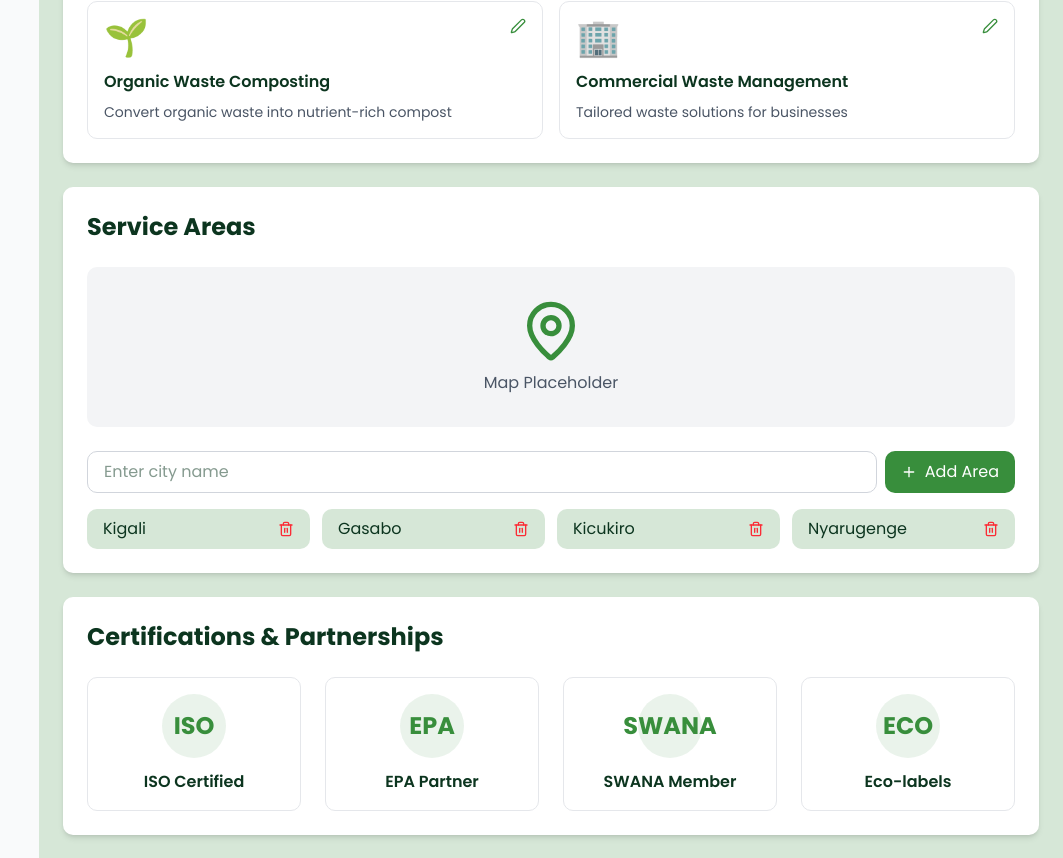
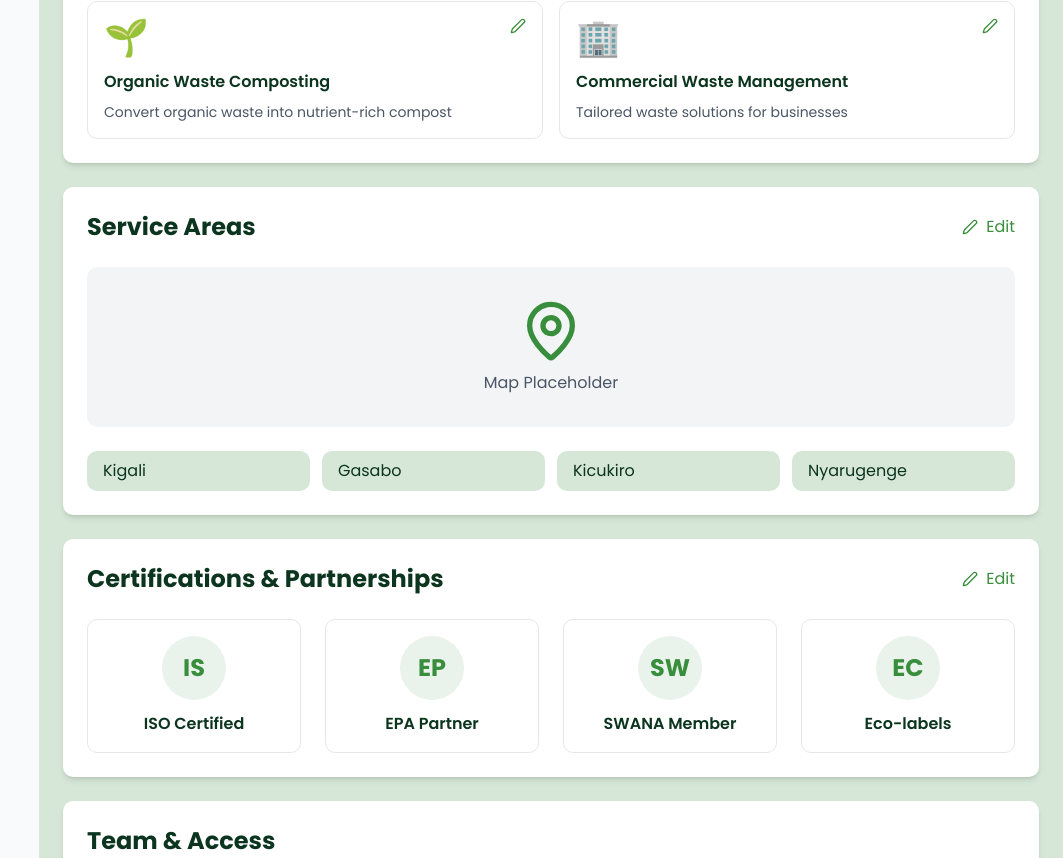
Before and after one commit to SheCanCODE-Capstone-Projects/Greenex_fe, a Next.js app: page /wasteCompanyDashboard/profile in a window 1280 px wide. Shown: the part 822-1680 px from the top of the page, without its empty margins (217-1280 px from the left). Built offline with nearby package versions, Linux system fonts and the light colour scheme.

Commit message:
feat: added an option to upload an image on logo

```diff
--- a/src/app/wasteCompanyDashboard/profile/page.tsx
+++ b/src/app/wasteCompanyDashboard/profile/page.tsx
@@ -1,7 +1,7 @@
 "use client";
 
 import { useState } from "react";
-import { Edit2, Save, X, Mail, Phone, MapPin, Linkedin, Twitter, Facebook, Plus, Trash2 } from "lucide-react";
+import { Edit2, Save, X, Mail, Phone, MapPin, Linkedin, Twitter, Facebook, Plus, Trash2, Upload } from "lucide-react";
 import {
   initialCompanyInfo,
   initialAboutUs,
@@ -39,6 +39,7 @@ interface Certification {
   id: string;
   name: string;
   logo: string;
+  logoImage?: string;
 }
 
 interface TeamMember {
@@ -73,6 +74,23 @@ export default function ProfilePage() {
 
   const [newMemberEmail, setNewMemberEmail] = useState("");
   const [newAreaCity, setNewAreaCity] = useState("");
+
+  const handleLogoUpload = (certId: string, e: React.ChangeEvent<HTMLInputElement>) => {
+    const file = e.target.files?.[0];
+    if (file) {
+      const reader = new FileReader();
+      reader.onloadend = () => {
+        setCertifications(certifications.map(c =>
+          c.id === certId ? {...c, logoImage: reader.result as string} : c
+        ));
+      };
+      reader.readAsDataURL(file);
+    }
+  };
+
+  const getLogoPlaceholder = (name: string) => {
+    return name.substring(0, 2).toUpperCase();
+  };
 
   return (
     <div className="min-h-screen bg-light-bg p-6">
@@ -323,7 +341,35 @@ export default function ProfilePage() {
 
         {/* Service Areas Section */}
         <div className="bg-white rounded-lg shadow-md p-6">
-          <h2 className="text-2xl font-bold text-dark-bg mb-6">Service Areas</h2>
+          <div className="flex justify-between items-center mb-6">
+            <h2 className="text-2xl font-bold text-dark-bg">Service Areas</h2>
+            {editingSection !== "areas" ? (
+              <button
+                onClick={() => setEditingSection("areas")}
+                className="flex items-center gap-2 text-primary-green hover:text-secondary-green"
+              >
+                <Edit2 className="w-4 h-4" />
+                Edit
+              </button>
+            ) : (
+              <div className="flex gap-2">
+                <button
+                  onClick={() => setEditingSection(null)}
+                  className="flex items-center gap-2 bg-primary-green text-white px-4 py-2 rounded-lg hover:bg-secondary-green"
+                >
+                  <Save className="w-4 h-4" />
+                  Save
+                </button>
+                <button
+                  onClick={() => setEditingSection(null)}
+                  className="flex items-center gap-2 bg-gray-300 text-dark-bg px-4 py-2 rounded-lg hover:bg-gray-400"
+                >
+                  <X className="w-4 h-4" />
+                  Cancel
+                </button>
+              </div>
+            )}
+          </div>
 
           <div className="mb-6 bg-gray-100 rounded-lg p-8 flex items-center justify-center">
             <div className="text-center">
@@ -332,6 +378,7 @@ export default function ProfilePage() {
             </div>
           </div>
 
+          {editingSection === "areas" && (
             <div className="flex gap-2 mb-4">
               <input
                 type="text"
@@ -353,17 +400,20 @@ export default function ProfilePage() {
                 Add Area
               </button>
             </div>
+          )}
 
           <div className="grid grid-cols-2 md:grid-cols-4 gap-3">
             {serviceAreas.map(area => (
               <div key={area.id} className="flex items-center justify-between bg-light-bg rounded-lg px-4 py-2">
                 <span className="text-dark-bg">{area.city}</span>
+                {editingSection === "areas" && (
                   <button
                     onClick={() => setServiceAreas(serviceAreas.filter(a => a.id !== area.id))}
                     className="text-red-500 hover:text-red-700"
                   >
                     <Trash2 className="w-4 h-4" />
                   </button>
+                )}
               </div>
             ))}
           </div>
@@ -371,17 +421,92 @@ export default function ProfilePage() {
 
         {/* Certifications & Partnerships */}
         <div className="bg-white rounded-lg shadow-md p-6">
-          <h2 className="text-2xl font-bold text-dark-bg mb-6">Certifications & Partnerships</h2>
+          <div className="flex justify-between items-center mb-6">
+            <h2 className="text-2xl font-bold text-dark-bg">Certifications & Partnerships</h2>
+            {editingSection !== "certifications" ? (
+              <button
+                onClick={() => setEditingSection("certifications")}
+                className="flex items-center gap-2 text-primary-green hover:text-secondary-green"
+              >
+                <Edit2 className="w-4 h-4" />
+                Edit
+              </button>
+            ) : (
+              <div className="flex gap-2">
+                <button
+                  onClick={() => setEditingSection(null)}
+                  className="flex items-center gap-2 bg-primary-green text-white px-4 py-2 rounded-lg hover:bg-secondary-green"
+                >
+                  <Save className="w-4 h-4" />
+                  Save
+                </button>
+                <button
+                  onClick={() => setEditingSection(null)}
+                  className="flex items-center gap-2 bg-gray-300 text-dark-bg px-4 py-2 rounded-lg hover:bg-gray-400"
+                >
+                  <X className="w-4 h-4" />
+                  Cancel
+                </button>
+              </div>
+            )}
+          </div>
           <div className="grid grid-cols-2 md:grid-cols-4 gap-6">
             {certifications.map(cert => (
-              <div key={cert.id} className="border border-gray-200 rounded-lg p-4 text-center hover:shadow-lg transition-shadow">
-                <div className="w-16 h-16 bg-primary-green/10 rounded-full flex items-center justify-center mx-auto mb-3">
-                  <span className="text-2xl font-bold text-primary-green">{cert.logo}</span>
+              <div key={cert.id} className="border border-gray-200 rounded-lg p-4 text-center hover:shadow-lg transition-shadow relative">
+                {editingSection === "certifications" && (
+                  <button
+                    onClick={() => setCertifications(certifications.filter(c => c.id !== cert.id))}
+                    className="absolute top-2 right-2 text-red-500 hover:text-red-700"
+                  >
+                    <Trash2 className="w-4 h-4" />
+                  </button>
+                )}
+                <div className="w-16 h-16 bg-primary-green/10 rounded-full flex items-center justify-center mx-auto mb-3 overflow-hidden relative group">
+                  {cert.logoImage ? (
+                    <img src={cert.logoImage} alt={cert.name} className="w-full h-full object-cover" />
+                  ) : (
+                    <span className="text-2xl font-bold text-primary-green">{getLogoPlaceholder(cert.name)}</span>
+                  )}
+                  {editingSection === "certifications" && (
+                    <label className="absolute inset-0 bg-black/50 flex items-center justify-center opacity-0 group-hover:opacity-100 cursor-pointer transition-opacity">
+                      <Upload className="w-6 h-6 text-white" />
+                      <input
+                        type="file"
+                        accept="image/*"
+                        onChange={(e) => handleLogoUpload(cert.id, e)}
+                        className="hidden"
+                      />
+                    </label>
+                  )}
                 </div>
+                {editingSection === "certifications" ? (
+                  <input
+                    type="text"
+                    value={cert.name}
+                    onChange={(e) => setCertifications(certifications.map(c =>
+                      c.id === cert.id ? {...c, name: e.target.value} : c
+                    ))}
+                    className="w-full text-center font-semibold text-dark-bg border border-gray-300 rounded px-2 py-1"
+                  />
+                ) : (
                   <p className="font-semibold text-dark-bg">{cert.name}</p>
+                )}
               </div>
             ))}
           </div>
+          {editingSection === "certifications" && (
+            <button
+              onClick={() => setCertifications([...certifications, {
+                id: Date.now().toString(),
+                name: "New Certification",
+                logo: "NEW"
+              }])}
+              className="mt-4 flex items-center gap-2 text-primary-green hover:text-secondary-green"
+            >
+              <Plus className="w-4 h-4" />
+              Add Certification
+            </button>
+          )}
         </div>
 
         {/* Team & Access */}
```
Lines whose indentation alone changed are shown as unchanged.
